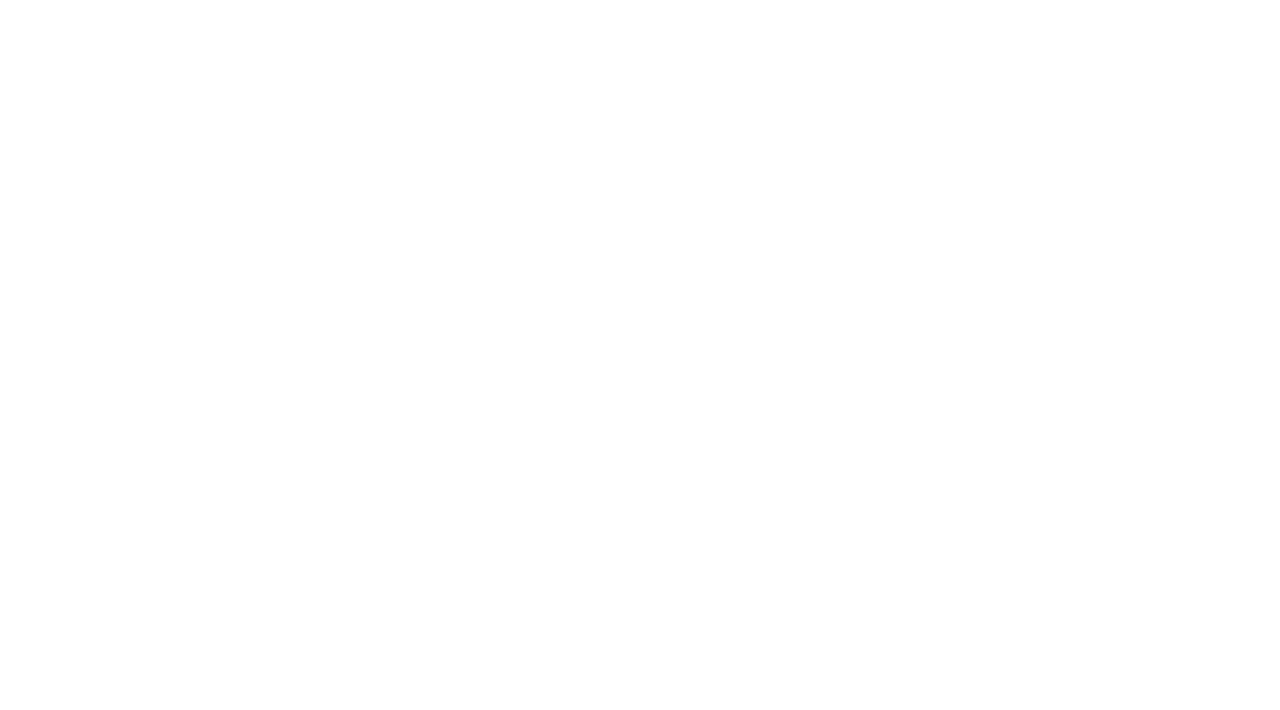
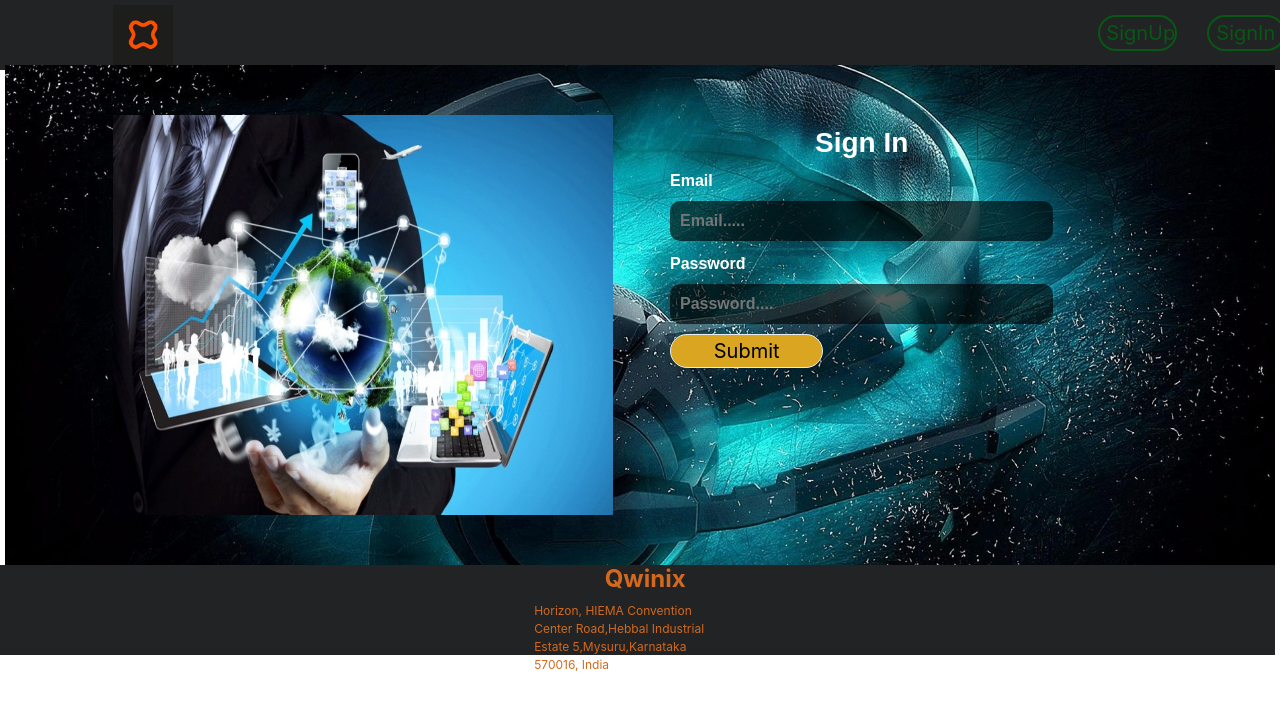
Before and after one commit to jnanendrakumartv/qblog_project, a React (Create React App) app: page /signin in a window 1280 px wide. Shown: the top 710 px of the page. Built offline with nearby package versions, Linux system fonts and the light colour scheme.

Commit message:
signin page added

```diff
--- a/src/App.js
+++ b/src/App.js
@@ -5,6 +5,7 @@ import HomePage from './Component/HomePage';
 // import SignUp from './Component/SignUp';
 import Home from './Component/Home';
 import Signup1 from './Component/Signup1';
+import SignIn from './Component/SignIn';
 
 function App() {
   return (
@@ -15,7 +16,7 @@ function App() {
            {/* <Route exact path="/signup" component={SignUp}></Route>   */}
            <Route exact path="/home" component={Home}></Route>
            <Route exact path="/signup" component={Signup1}></Route>
-
+           <Route exact path="/signin" component={SignIn}></Route>
         </Switch>
       </Router>
     </div>
--- /dev/null
+++ b/src/CSS/Signin.css
@@ -0,0 +1,45 @@
+.rowsignup{
+padding-top: 50px;
+}
+.Signupdashboard{
+    background: url(../images/q1.jpg);
+    background-size: cover;
+    background-position: center;
+    /* background-color: rgb(157, 221, 224); */
+    height: 500px;
+}
+.image{
+    padding-top: 50px;
+}
+.input_box {
+    width: 100%;
+    margin-bottom: 10px;
+    height: 40px;
+    background:rgba(0, 0, 0, 0.638);
+    color: white;
+    font-weight: bold;
+    font-family: sans-serif;
+
+    border : solid 0px rgb(53, 28, 237);
+    border-radius: 10px;
+    padding-left: 10px;
+}
+.label{
+    color: white;
+    font-weight: bold;
+    font-family: sans-serif;
+}
+.signintext{
+    color: white;
+    font-weight: bold;
+    font-family: sans-serif;
+    text-align: center;
+    padding-top: 10px;
+}
+.submitbutton{
+    background-color: goldenrod;
+    width: 40%;
+    border-radius: 20px;
+    border:solid 1px rgb(229, 237, 241);
+    font-size: 20px;
+}
--- a/src/Component/SignIn.js
+++ b/src/Component/SignIn.js
@@ -0,0 +1,68 @@
+import React,{Component} from 'react';
+import {connect} from 'react-redux';
+import logo from '../images/logo.png';
+import qblg from '../images/qblg.jpg';
+import '../CSS/Home.css';
+import '../CSS/Signin.css';
+
+class SignIn extends Component{
+    render(){
+        return(
+           <div className="main">
+               <div className="row header">
+               <div className="col-xs-1 col-sm-1 col-md-1 col-lg-1"></div>
+               <div className="col-xs-1 col-sm-1 col-md-1 col-lg-1"><img id="image" src={logo} alt={"logo"} height="60" width="60"></img> </div>
+               <div className="col-xs-8 col-sm-8 col-md-8 col-lg-8"></div>
+               <div className="col-xs-1 col-sm-1 col-md-1 col-lg-1"><button className="signupbutton">SignUp</button></div>
+               <div className="col-xs-1 col-sm-1 col-md-1 col-lg-1"><button className="signinbutton">SignIn</button></div>
+               </div>
+               <div className="Signupdashboard">
+                  <div className="row">
+                  <div className="col-xs-6 col-sm-6 col-md-6 col-lg-6">
+                      <div className="row">
+                      <div className="col-xs-2 col-sm-2 col-md-2 col-lg-2"></div>
+                      <div className="col-xs-8 col-sm-8 col-md-8 col-lg-8"><img className="image" src={qblg} alt={"blog"} height="450" width="500"></img></div>
+                      <div className="col-xs-2 col-sm-2 col-md-2 col-lg-2"></div>
+                      </div>
+                      </div>
+                  <div className="col-xs-6 col-sm-6 col-md-6 col-lg-6">
+                      <div className="rowsignup">
+                      <div className="col-xs-2 col-sm-2 col-md-2 col-lg-2"></div>
+                      <div className="col-xs-8 col-sm-8 col-md-8 col-lg-8">
+                          <h3 className="signintext">Sign In</h3>
+                          <label className="label">Email</label><br/>
+                          <input className="input_box " placeholder="Email....."></input><br/>
+                          <label className="label">Password</label><br/>
+                          <input className="input_box " placeholder="Password...."></input><br/>
+                          <button className="submitbutton">Submit</button>
+                      </div>
+                      <div className="col-xs-2 col-sm-2 col-md-2 col-lg-2"></div>
+                      </div>
+                  </div>
+                  </div>
+               </div>
+               <div className="footer">
+               <div className="row footer">
+               <div className="col-xs-4 col-sm-4 col-md-4 col-lg-4"></div>
+               <div className="col-xs-4 col-sm-4 col-md-4 col-lg-4">
+               <div className="row">
+               <div className="col-xs-3 col-sm-3 col-md-3 col-lg-3"></div>
+               <div className="col-xs-6 col-sm-6 col-md-6 col-lg-6">
+                   <div className="row">
+                   <div className="col-xs-4 col-sm-4 col-md-4 col-lg-4"></div>
+                   <div className="col-xs-4 col-sm-4 col-md-4 col-lg-4"><h4><b>Qwinix</b></h4></div>
+                   <div className="col-xs-4 col-sm-4 col-md-4 col-lg-4"></div>
+                  </div>
+                <p>Horizon, HIEMA Convention Center Road,Hebbal Industrial Estate 5,Mysuru,Karnataka 570016, India</p>
+               </div>
+               <div className="col-xs-3 col-sm-3 col-md-3 col-lg-3"></div>
+               </div>
+               </div>
+               <div className="col-xs-4 col-sm-4 col-md-4 col-lg-4"></div>
+               </div>
+               </div>
+           </div>
+        );
+    }
+}
+export default SignIn;
```
